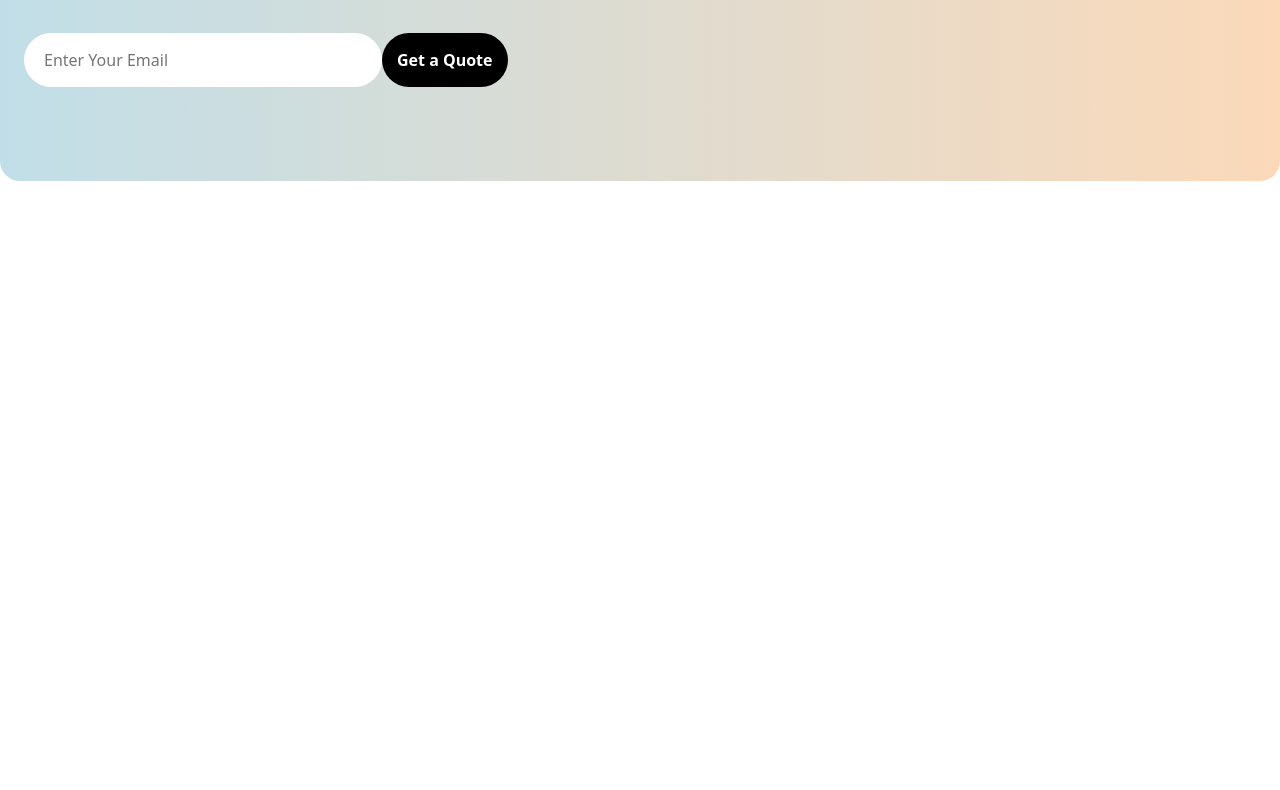
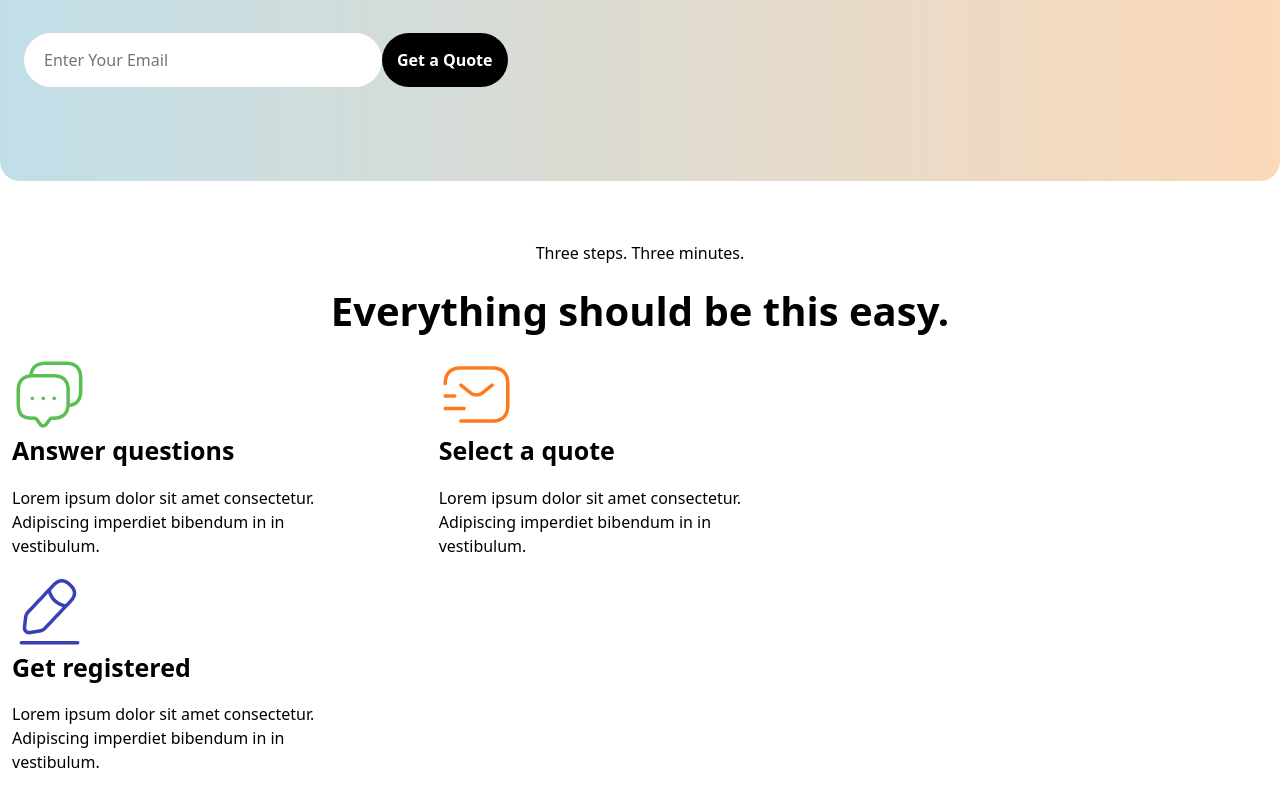
Before and after one commit to SajidNoorMuhammad/Real-Estate-Figma-Assignment-06-Responsive, a plain HTML site: page index.html in a window 1280 px wide. Shown: the part 401-1191 px from the top of the page. Before the commit the page ends 800 px from the top, so only its background shows below. Drawn offline with nearby package versions, Linux system fonts and the light colour scheme.

Commit message:
Add Work

```diff
--- a/index.html
+++ b/index.html
@@ -73,6 +73,33 @@
         </div>
     </div>
 
+
+    <div class="container-fluid">
+        <div class="second">
+        <p class="text-5">Three steps. Three minutes.</p>
+        <p class="text-6">Everything should be this easy.</p>
+    </div>
+    <div class="row">
+        <div class="col col-sm-12 col-md-4 col-lg-4">
+            <img src="Images/messages.png" alt="">
+            <p class="text-7">Answer questions</p>
+            <p class="text-8">Lorem ipsum dolor sit amet consectetur. <br> Adipiscing imperdiet bibendum in in <br> vestibulum.</p>
+        </div>
+
+        <div class="col col-sm-12 col-md-4 col-lg-4">
+            <img src="Images/sms-tracking.png" alt="">
+            <p class="text-7">Select a quote</p>
+            <p class="text-8">Lorem ipsum dolor sit amet consectetur. <br> Adipiscing imperdiet bibendum in in <br> vestibulum.</p>
+        </div>
+
+        <div class="col col-12 col-sm-12 col-md-6 col-lg-6">
+            <img src="Images/edit-2.png" alt="">
+            <p class="text-7">Get registered</p>
+            <p class="text-8">Lorem ipsum dolor sit amet consectetur. <br> Adipiscing imperdiet bibendum in in <br> vestibulum.</p>
+        </div>
+    </div>
+    </div>
+
 </body>
 
 </html>
--- a/style.css
+++ b/style.css
@@ -105,7 +105,31 @@
         padding-right: 10px ;
     }
 
-    .text-1 {
-        text-align: center;
-    }
 }
+
+.text-5 {
+    color: #000000;
+    font-weight: 500;
+    text-align: center;
+}
+
+.text-6 {
+    color: #000000;
+    font-size: 40px;
+    font-weight: bold;
+    text-align: center;
+}
+
+.second {
+    padding-top: 60px;
+}
+
+.text-7 {
+    font-weight: bold;
+    font-size: 25px;
+    color: #000000;
+}
+
+.text-8 {
+    color: black;
+}
```
Also changed, not shown: Images/arrow-right.png (added), Images/edit-2.png (added), Images/messages.png (added), Images/sms-tracking.png (added), 3 other files.
